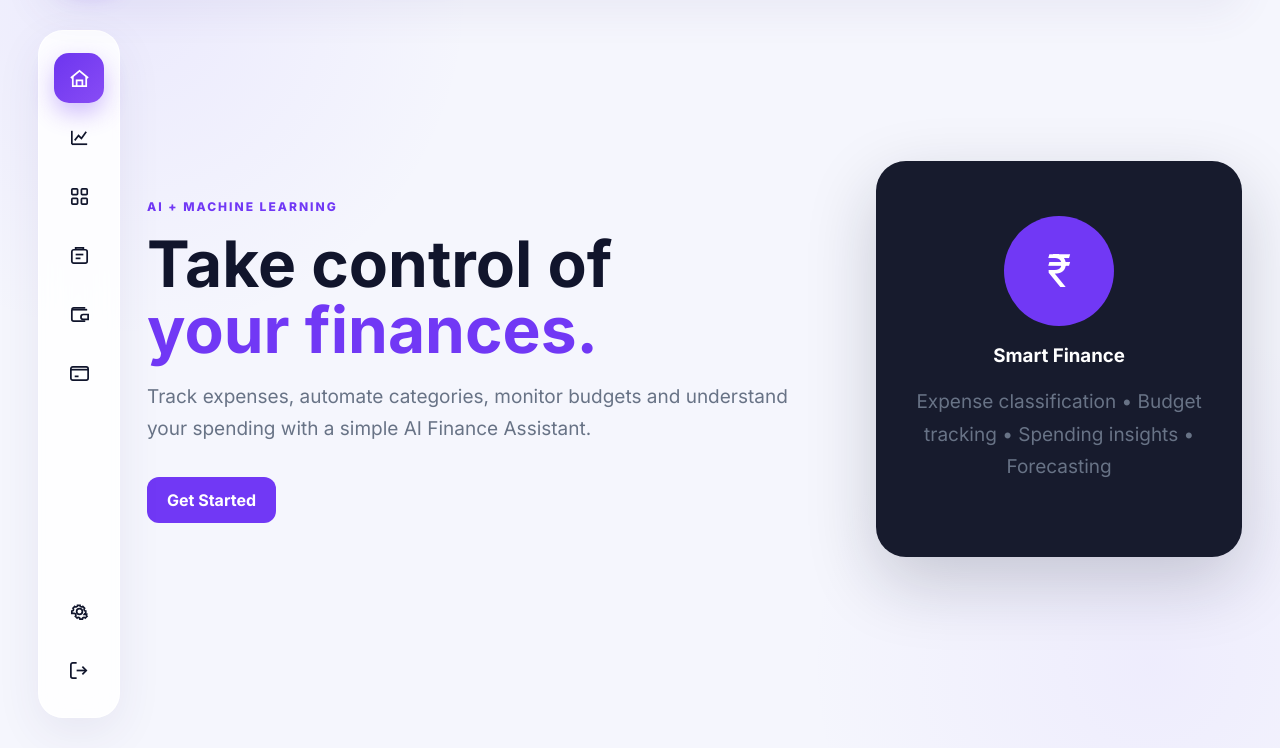
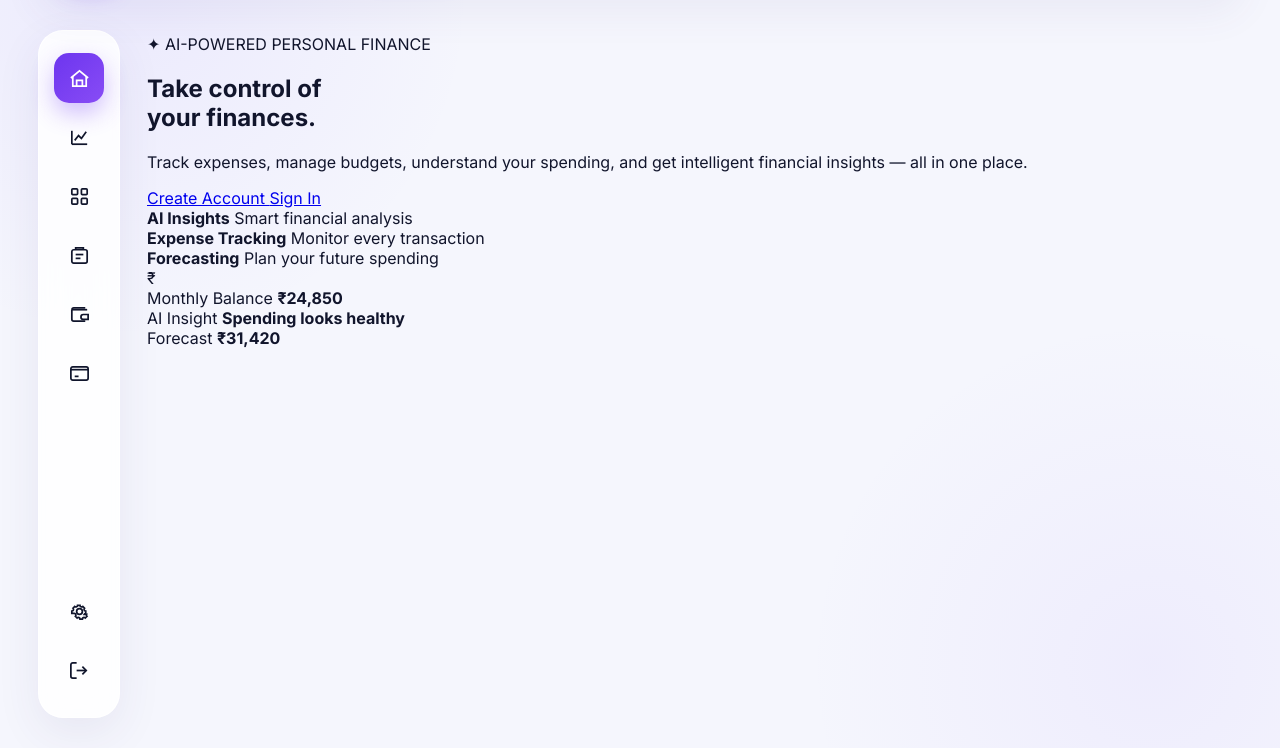
Before and after one commit to TonyStark85mk/AI-Finance-Assistant, a Flask app: template templates/index.html in a window 1280 px wide. Shown: the part 88-836 px from the top of the page. Run offline with Flask 3, Linux system fonts and the light colour scheme; the template is opened without the code that fills it, so the values that code supplies are empty; the visitor is signed in with stand-in values (Sample User, id 1).

Commit message:
Revamp landing page with new design and features
Updated the landing page layout and content for better user engagement.

```diff
--- a/templates/index.html
+++ b/templates/index.html
@@ -1,6 +1,77 @@
-{% extends "base.html" %}{% block content %}
-<section class="hero"><div><span class="tag">AI + MACHINE LEARNING</span><h1>Take control of<br><span>your finances.</span></h1>
-<p>Track expenses, automate categories, monitor budgets and understand your spending with a simple AI Finance Assistant.</p>
-<a class="btn" href="{{ url_for('register') }}">Get Started</a></div>
-<div class="hero-card"><div class="orb">₹</div><h3>Smart Finance</h3><p>Expense classification • Budget tracking • Spending insights • Forecasting</p></div></section>
+{% extends "base.html" %}
+
+{% block content %}
+
+<section class="landing-page">
+
+    <div class="landing-content">
+
+        <div class="landing-badge">
+            ✦ AI-POWERED PERSONAL FINANCE
+        </div>
+
+        <h1>
+            Take control of<br>
+            <span>your finances.</span>
+        </h1>
+
+        <p class="landing-description">
+            Track expenses, manage budgets, understand your spending,
+            and get intelligent financial insights — all in one place.
+        </p>
+
+        <div class="landing-actions">
+            <a class="landing-btn primary" href="{{ url_for('register') }}">
+                Create Account
+            </a>
+
+            <a class="landing-btn secondary" href="{{ url_for('login') }}">
+                Sign In
+            </a>
+        </div>
+
+        <div class="landing-features">
+            <div>
+                <strong>AI Insights</strong>
+                <span>Smart financial analysis</span>
+            </div>
+
+            <div>
+                <strong>Expense Tracking</strong>
+                <span>Monitor every transaction</span>
+            </div>
+
+            <div>
+                <strong>Forecasting</strong>
+                <span>Plan your future spending</span>
+            </div>
+        </div>
+
+    </div>
+
+    <div class="landing-visual">
+
+        <div class="finance-orb">
+            ₹
+        </div>
+
+        <div class="floating-card card-one">
+            <span>Monthly Balance</span>
+            <strong>₹24,850</strong>
+        </div>
+
+        <div class="floating-card card-two">
+            <span>AI Insight</span>
+            <strong>Spending looks healthy</strong>
+        </div>
+
+        <div class="floating-card card-three">
+            <span>Forecast</span>
+            <strong>₹31,420</strong>
+        </div>
+
+    </div>
+
+</section>
+
 {% endblock %}
```
